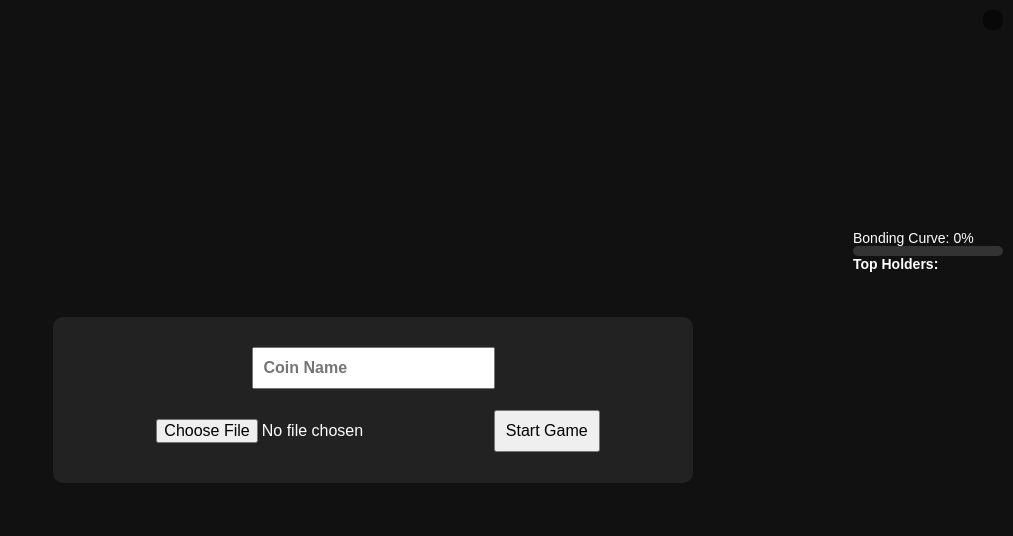
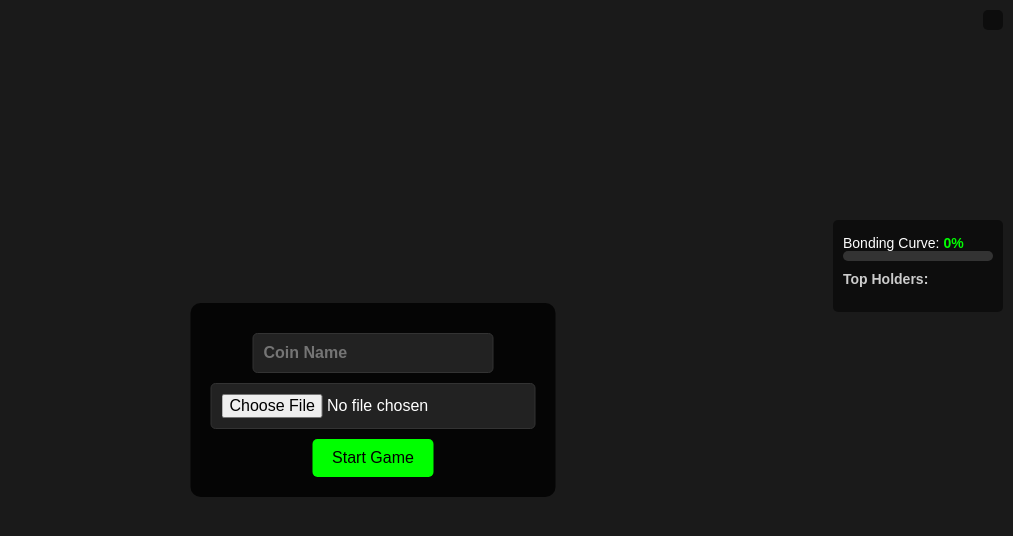
Before and after one commit to bedirhanemree/rugfun.io, a website: page client/index.html in a window 1280 px wide. Shown: the whole page, without its empty margins (267-1280 px from the left). Drawn offline with nearby package versions, Linux system fonts and the light colour scheme.

Commit message:
Update style.css

```diff
--- a/client/style.css
+++ b/client/style.css
@@ -1,50 +1,99 @@
-body {
+/* Genel stiller */
+* {
     margin: 0;
-    overflow: hidden;
-    background-color: #111;
+    padding: 0;
+    box-sizing: border-box;
 }
 
+body {
+    background-color: #111; /* Koyu arka plan */
+    overflow: hidden; /* Taşmaları gizle */
+    font-family: Arial, sans-serif;
+}
+
+/* Başlangıç ekranı */
 #startScreen {
     position: absolute;
     top: 50%;
     left: 50%;
     transform: translate(-50%, -50%);
-    background: #222;
+    text-align: center;
+    background-color: rgba(0, 0, 0, 0.8);
     padding: 20px;
     border-radius: 10px;
-    text-align: center;
-    color: white;
-    font-family: Arial, sans-serif;
-    font-size: 18;
+    z-index: 10;
 }
 
-#coinInfo {
+#startScreen input[type="text"],
+#startScreen input[type="file"] {
+    display: block;
+    margin: 10px auto;
+    padding: 10px;
+    font-size: 16px;
+    border-radius: 5px;
+    border: 1px solid #333;
+    background-color: #222;
+    color: white;
+}
+
+#startScreen button {
+    padding: 10px 20px;
+    font-size: 16px;
+    background-color: lime;
+    color: black;
+    border: none;
+    border-radius: 5px;
+    cursor: pointer;
+    transition: background-color 0.3s;
+}
+
+#startScreen button:hover {
+    background-color: #00cc00;
+}
+
+/* Canvas */
+#gameCanvas {
+    display: block;
+    width: 100%;
+    height: 100vh;
+    background-color: #1a1a1a; /* Oyun arka planı */
+}
+
+/* Leaderboard */
+#leaderboard {
     position: absolute;
-    top: 220px; /* Leaderboard'ın hemen altına yerleştir */
+    top: 10px;
     right: 10px;
     color: white;
     font-family: Arial, sans-serif;
     font-size: 14px;
+    background-color: rgba(0, 0, 0, 0.5);
+    padding: 10px;
+    border-radius: 5px;
+}
+
+/* Coin Info Bölümü */
+#coinInfo {
+    position: absolute;
+    top: 220px; /* Leaderboard'ın hemen altına */
+    right: 10px;
+    color: white;
+    font-family: Arial, sans-serif;
+    font-size: 14px;
+    background-color: rgba(0, 0, 0, 0.5);
+    padding: 10px;
+    border-radius: 5px;
 }
 
 #coinName {
     font-size: 16px;
     font-weight: bold;
     margin-bottom: 5px;
-}
-
-#topHoldersTitle {
-    font-size: 14px;
-    font-weight: bold;
-    margin-bottom: 5px;
-}
-
-#topHolders {
-    margin-bottom: 10px;
+    color: lime;
 }
 
 #bondingCurve {
-    margin-top: 10px;
+    margin-bottom: 10px;
 }
 
 #bondingCurveBar {
@@ -58,40 +107,37 @@ body {
 #bondingCurveFill {
     height: 100%;
     background-color: lime;
-    width: 0%; /* Başlangıçta 0%, market cap'e göre dolacak */
+    width: 0%;
     transition: width 0.5s ease; /* Yumuşak dolma animasyonu */
 }
 
-#startScreen input, #startScreen button {
-    margin: 10px;
-    padding: 10px;
-    font-size: 16px;
+#bondingCurvePercentage {
+    font-weight: bold;
+    color: lime;
 }
 
-canvas {
-    display: block;
+#topHoldersTitle {
+    font-size: 14px;
+    font-weight: bold;
+    margin-bottom: 5px;
+    color: #ccc;
 }
 
-/* Yeni eklenen FOMO ve RUG için stil */
-#leaderboard {
-    position: absolute;
-    top: 10px;
-    right: 10px;
-    background: rgba(0, 0, 0, 0.5);
-    padding: 10px;
-    border-radius: 8px;
-    color: white;
-    font-family: Arial, sans-serif;
-    font-size: 14px;
-    z-index: 5;
+#topHolders {
+    margin-bottom: 10px;
+    max-height: 300px; /* 20 holder için uygun yükseklik */
+    overflow-y: auto; /* Liste uzun olursa kaydırma çubuğu */
 }
 
-.fomo-text {
-    animation: blink 1s infinite;
+#topHolders::-webkit-scrollbar {
+    width: 5px;
 }
 
-@keyframes blink {
-    50% {
-        opacity: 0;
-    }
+#topHolders::-webkit-scrollbar-track {
+    background: #222;
 }
+
+#topHolders::-webkit-scrollbar-thumb {
+    background: lime;
+    border-radius: 5px;
+}
```
